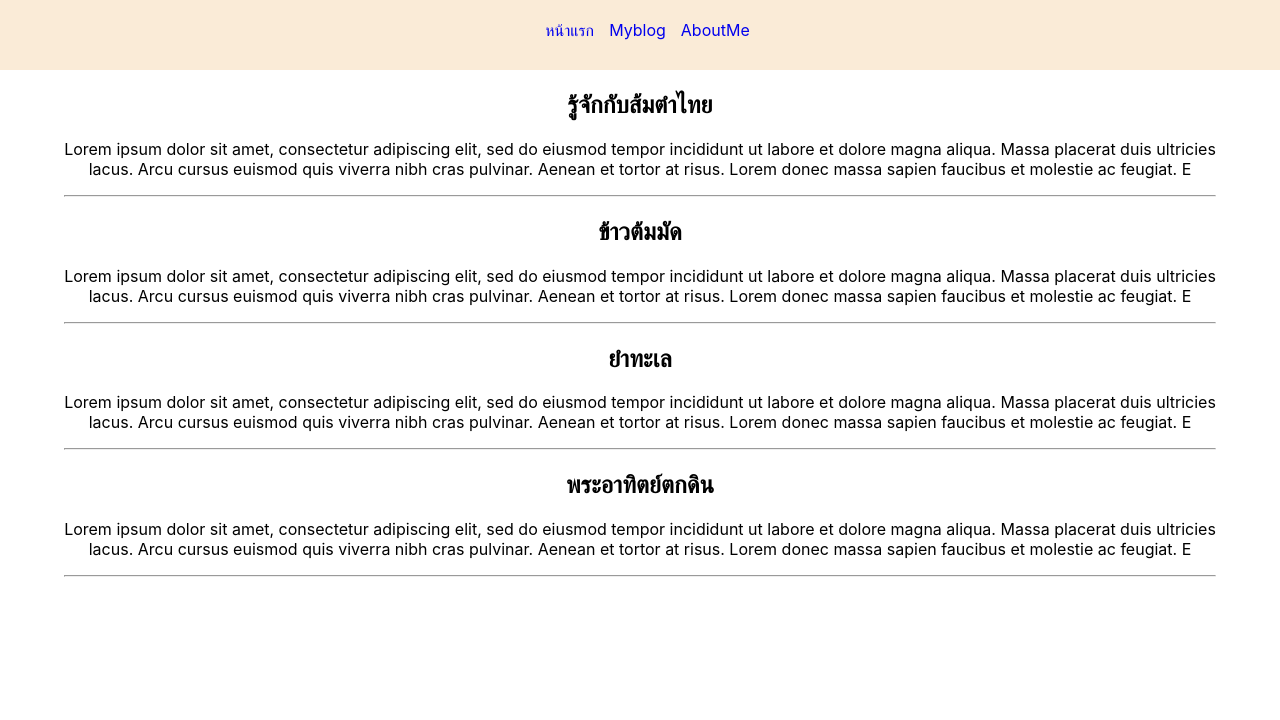
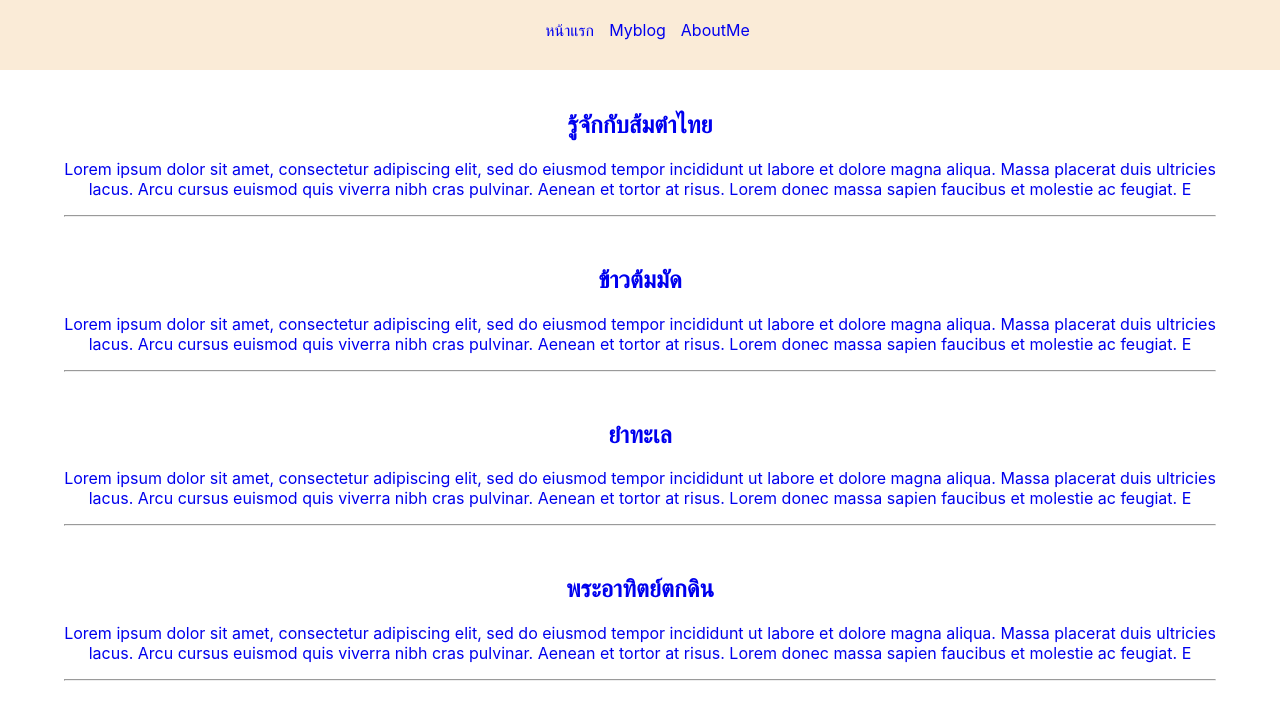
Before and after one commit to NateeRudkui/react-blog-app, a React (Create React App) app: page /blogs in a window 1280 px wide. Shown: the top 720 px of the page. Built offline with nearby package versions, Linux system fonts and the light colour scheme.

Commit message:
✅ : ดึง data แต่ละ blog มาแสดงหน้า detail

```diff
--- a/src/App.js
+++ b/src/App.js
@@ -5,6 +5,7 @@ import { Home } from "./components/home";
 import { BrowserRouter, Routes, Route, Navigate } from "react-router-dom";
 import { Navbar } from "./components/Navbar";
 import { Notfound } from "./components/Notfound";
+import Detail from "./components/Detail";
 
 function App() {
   return (
@@ -17,6 +18,7 @@ function App() {
           <Route path="/about" element={<About />} />
           <Route path="*" element={<Notfound />} />
           <Route path="/home" element={<Navigate to={"/"} />} />
+          <Route path="/blog/:id" element={<Detail />} />
         </Routes>
       </BrowserRouter>
     </div>
--- a/src/components/Blogs.js
+++ b/src/components/Blogs.js
@@ -1,16 +1,19 @@
 import blogs from "../data/blogs";
 import "./Blogs.css";
+import { Link } from "react-router-dom";
 
 export function Blogs() {
   return (
     <div className="blogs-container">
       <article>
         {blogs.map((item) => (
-          <div className="card" key={item.id}>
-            <h2>{item.title}</h2>
-            <p>{item.content.substring(0, 300)}</p>
-            <hr />
-          </div>
+          <Link to={`/blog/${item.id}`} key={item.id}>
+            <div className="card">
+              <h2>{item.title}</h2>
+              <p>{item.content.substring(0, 300)}</p>
+              <hr />
+            </div>
+          </Link>
         ))}
       </article>
     </div>
--- /dev/null
+++ b/src/components/Detail.js
@@ -0,0 +1,21 @@
+import { useParams } from "react-router-dom";
+import blogs from "../data/blogs";
+import { useEffect, useState } from "react";
+
+export default function Detail() {
+  const { id } = useParams();
+  const [title, setTitle] = useState("");
+  const [image_url, setImage_url] = useState("");
+  const [content, setContent] = useState("");
+  const [author, setAuthor] = useState("");
+  useEffect(() => {
+    const result = blogs.find((item) => item.id === parseInt(id));
+    console.log(result);
+    setTitle(result.title);
+    setImage_url(result.image_url);
+    setContent(result.content);
+    setAuthor(result.author);
+  }, []);
+
+  return <h1>รายละเอียก : {id}</h1>;
+}
```
